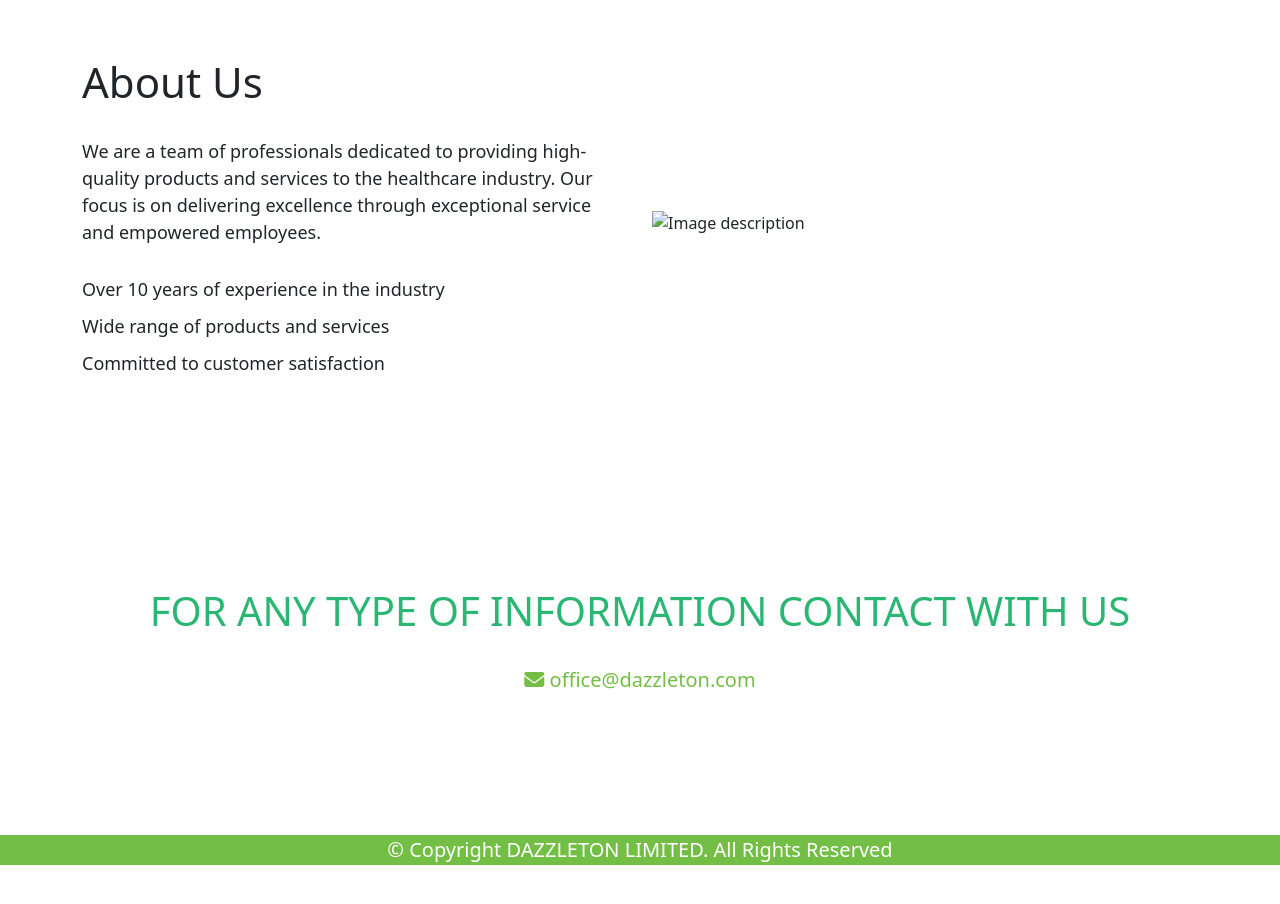
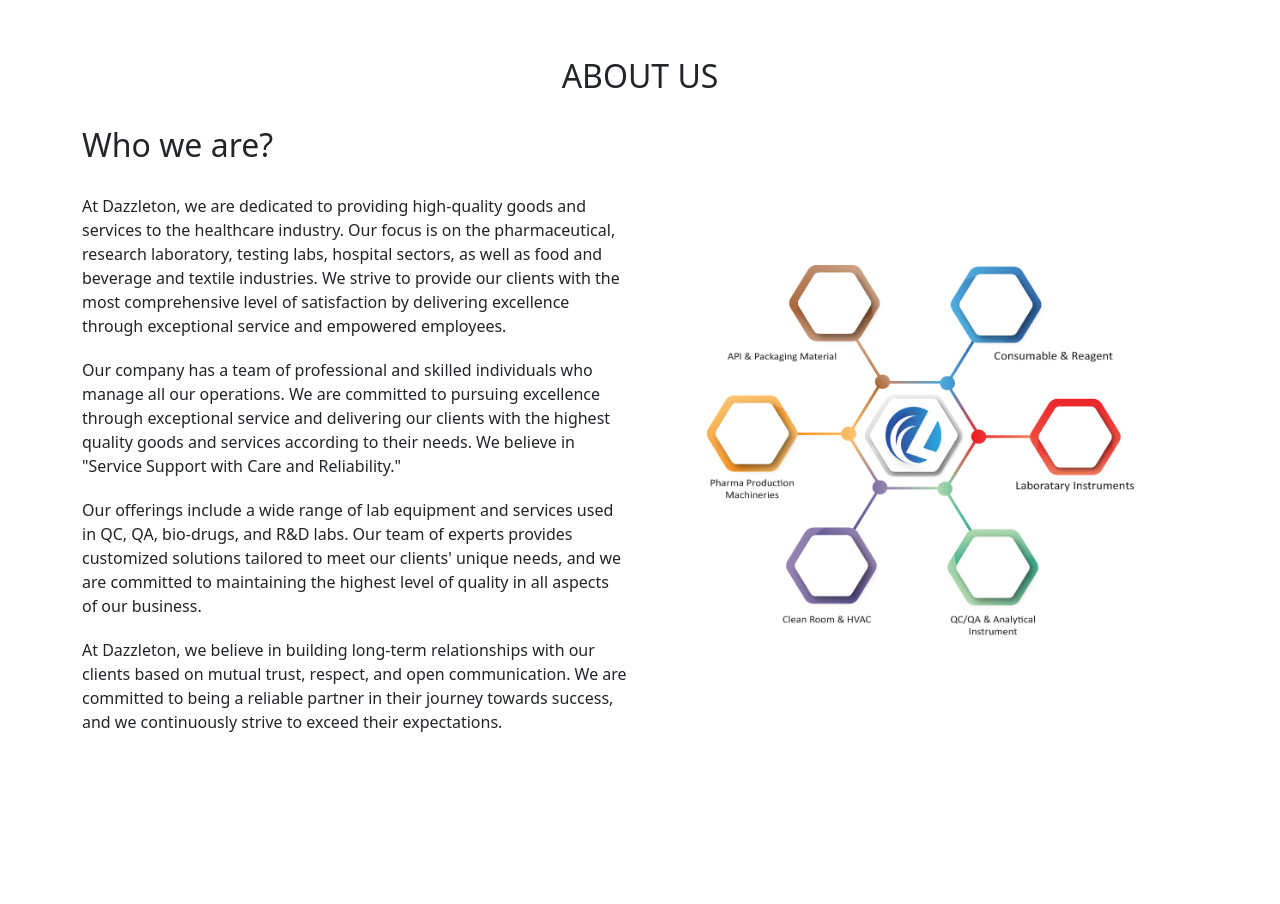
Before and after one commit to shuvonkor/dazzleton, a plain HTML site: page index.html in a window 1280 px wide. Shown: the part 520-1424 px from the top of the page. Before the commit the page ends 1401 px from the top, so only its background shows below. Drawn offline with nearby package versions, Linux system fonts and the light colour scheme.

Commit message:
about section second update

```diff
--- a/CSS/style.css
+++ b/CSS/style.css
@@ -65,36 +65,28 @@ html {
     text-decoration: none;
     font-size: 20px;
 }
-
-/* About  */
 /* About Section */
 #about {
     padding: 100px 0;
 }
+#about img{
+    max-height: 600px;
+}
 
 #about h2 {
-    font-size: 42px;
+    font-size: 32px;
     margin-bottom: 30px;
 }
 
 #about p {
-    font-size: 18px;
+    font-size: 16px;
     line-height: 1.5;
     margin-bottom: 30px;
 }
-
-#about ul {
-    list-style: none;
-    margin: 0;
-    padding: 0;
+#about span{
+    display: block;
+    margin-bottom: 20px;
 }
-
-#about ul li {
-    font-size: 18px;
-    line-height: 1.5;
-    margin-bottom: 10px;
-}
-
 @media (max-width: 991.98px) {
     #about {
         padding: 80px 0;
@@ -114,6 +106,9 @@ html {
         font-size: 16px;
     }
 }
+
+
+
 /* footer  */
 footer {
     background-color: #73BF45;
--- a/index.html
+++ b/index.html
@@ -113,20 +113,36 @@
     <!-- About Us start  -->
 <section id="about">
     <div class="container">
+        <h2 class="text-center text-uppercase">About Us</h2>
         <div class="row align-items-center">
             <div class="col-lg-6 order-lg-2">
-                <img src="path/to/image.jpg" alt="Image description" class="img-fluid">
+                <img src="./asset/about.jpg" alt="Image description" class="img-fluid">
             </div>
             <div class="col-lg-6 order-lg-1">
-                <h2>About Us</h2>
-                <p class="lead">We are a team of professionals dedicated to providing high-quality products and services
-                    to the healthcare industry. Our focus is on delivering excellence through exceptional service and
-                    empowered employees.</p>
-                <ul>
-                    <li>Over 10 years of experience in the industry</li>
-                    <li>Wide range of products and services</li>
-                    <li>Committed to customer satisfaction</li>
-                </ul>
+                <h2>Who we are?</h2>
+                <p class="lead">
+                <span>
+                    At Dazzleton, we are dedicated to providing high-quality goods and services to the healthcare industry. Our focus is on
+                    the pharmaceutical, research laboratory, testing labs, hospital sectors, as well as food and beverage and textile
+                    industries. We strive to provide our clients with the most comprehensive level of satisfaction by delivering excellence
+                    through exceptional service and empowered employees.
+                </span>
+                <span>
+                    Our company has a team of professional and skilled individuals who manage all our operations. We are committed to
+                    pursuing excellence through exceptional service and delivering our clients with the highest quality goods and services
+                    according to their needs. We believe in "Service Support with Care and Reliability."
+                </span>
+                <span>
+                    Our offerings include a wide range of lab equipment and services used in QC, QA, bio-drugs, and R&D labs. Our team of
+                    experts provides customized solutions tailored to meet our clients' unique needs, and we are committed to maintaining
+                    the highest level of quality in all aspects of our business.
+                </span>
+                <span>
+                    At Dazzleton, we believe in building long-term relationships with our clients based on mutual trust, respect, and open
+                    communication. We are committed to being a reliable partner in their journey towards success, and we continuously strive
+                    to exceed their expectations.
+                </span>
+                </p>
             </div>
         </div>
     </div>
```
Also changed, not shown: asset/about.jpg (added), 1 other file.
